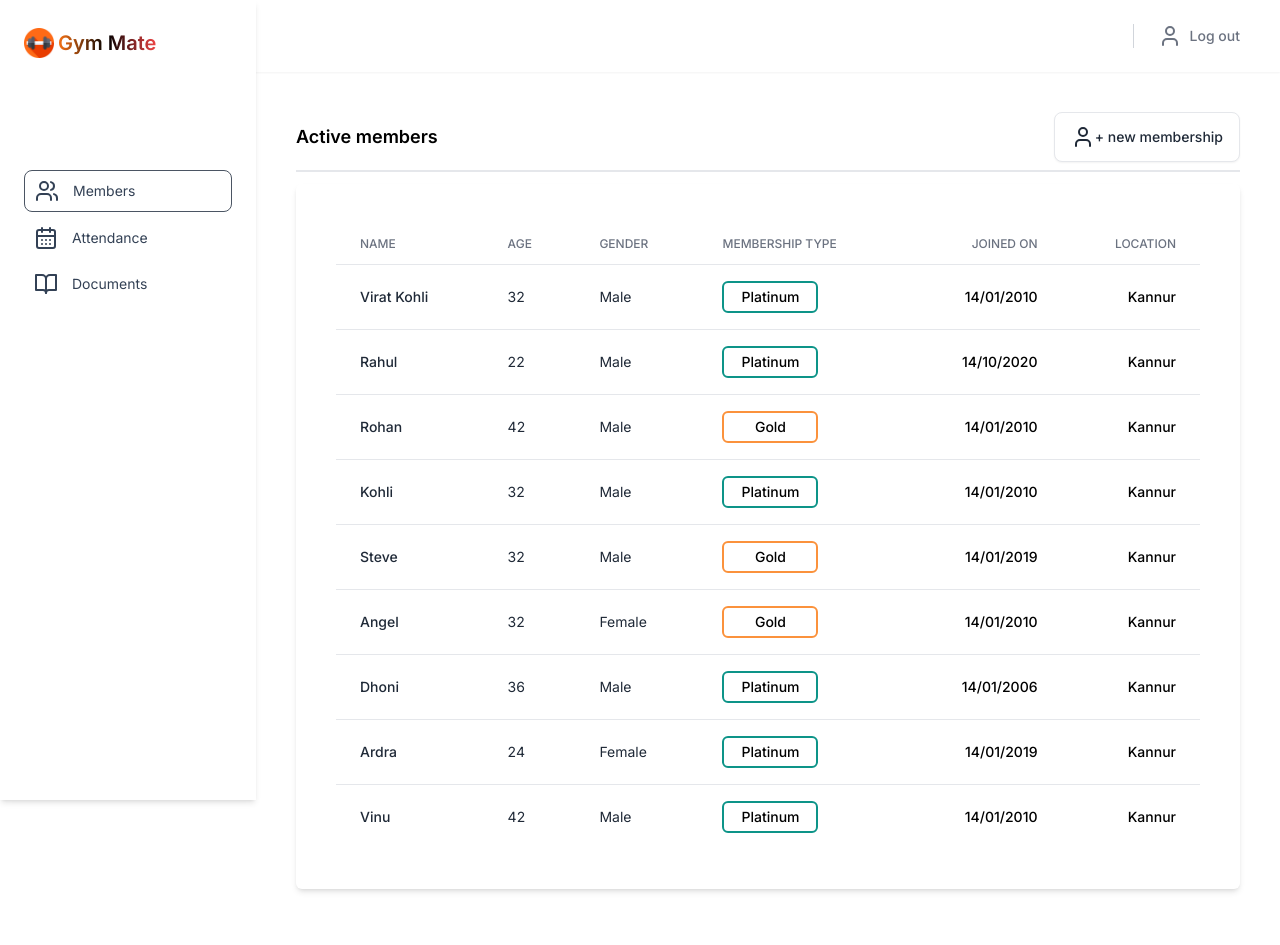
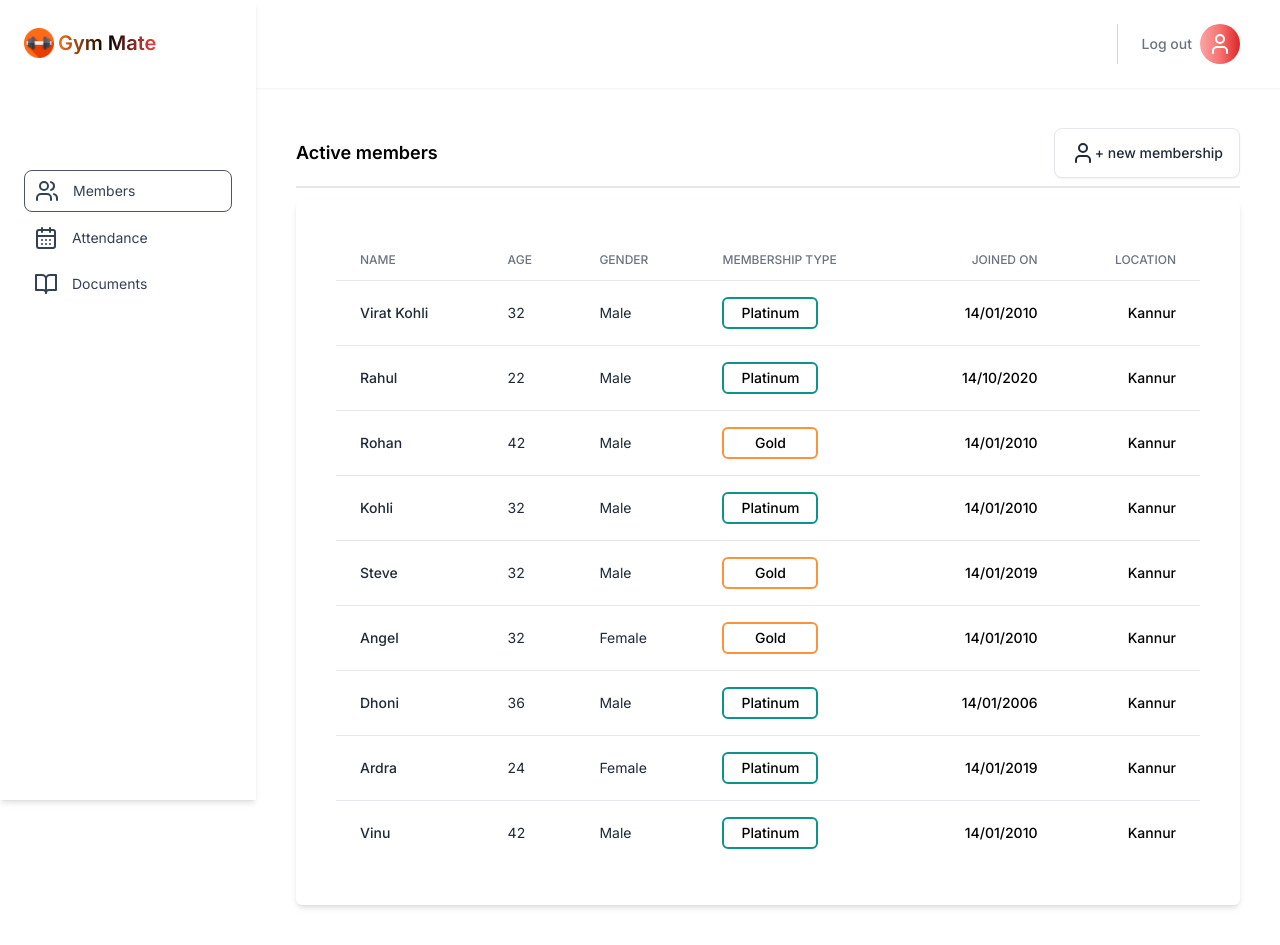
Before and after one commit to anoopw3bdev/gymmate, a Next.js app: page /dashboard/members in a window 1280 px wide. Built offline with nearby package versions, Linux system fonts and the light colour scheme.

Commit message:
some styling

```diff
--- a/src/app/components/Nav.js
+++ b/src/app/components/Nav.js
@@ -8,8 +8,10 @@ const Nav = () => {
         className="flex items-center gap-x-2 font-medium text-gray-500 hover:text-gray-700 md:border-s md:border-gray-300 md:my-6 md:ps-6 ml-auto pr-10"
         href="#"
       >
-        <Icons name="userIcon"/>
         Log out
+        <div className="w-10 h-10 bg-gradient-to-r from-red-300 via-red-400 to-red-600 text-white rounded-3xl flex items-center justify-center">
+          <Icons name="userIcon"/>
+        </div>
       </Link>
     </header>
   )
```
